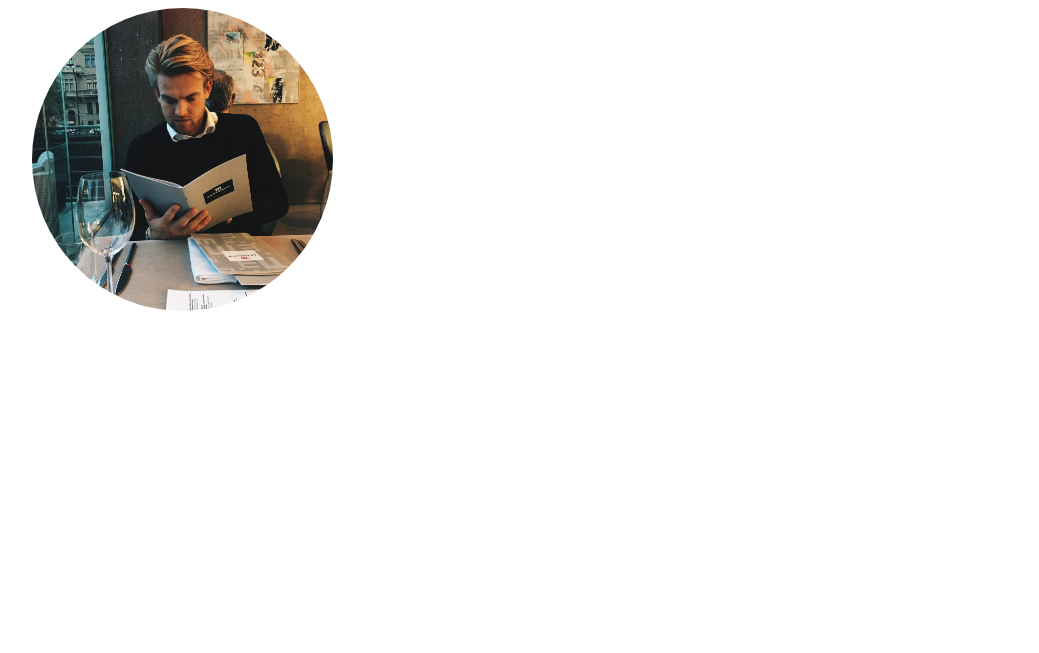
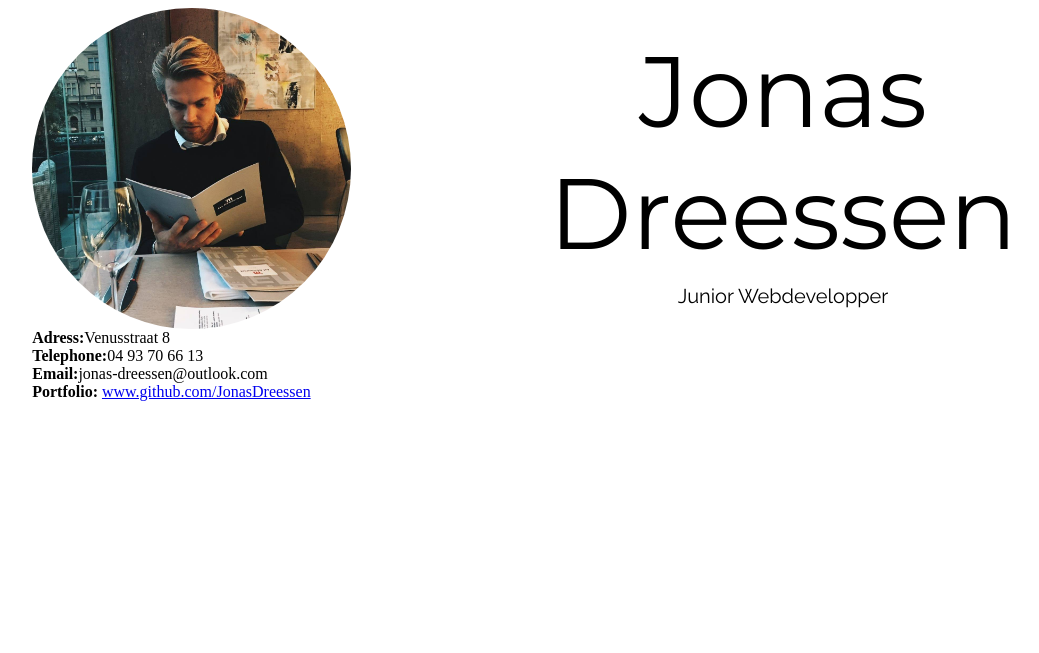
Before and after one commit to JonasDreessen/My-CV, a plain HTML site: page index.html in a window 1280 px wide. Shown: the top 653 px of the page, without its empty margins (39-1078 px from the left). Drawn offline with Linux system fonts and the light colour scheme.

Commit message:
html and css

```diff
--- a/index.html
+++ b/index.html
@@ -5,6 +5,10 @@
     <meta name="viewport" content="width=device-width, initial-scale=1.0" />
     <meta http-equiv="X-UA-Compatible" content="ie=edge" />
     <link rel="stylesheet" href="style.css" />
+    <link
+      href="https://fonts.googleapis.com/css?family=Montserrat|Raleway"
+      rel="stylesheet"
+    />
     <title>Document</title>
   </head>
   <body>
@@ -13,8 +17,31 @@
         <div class="Image">
           <img src="Profilepic.jpg" alt="myface" />
         </div>
-        <div class="Name"></div>
-        <div class="Personalia"></div>
+        <div class="Name">
+          <div id="Jonas">Jonas Dreessen</div>
+          <div id="Job">Junior Webdevelopper</div>
+        </div>
+
+        <div class="Personalia">
+          <div>
+            <span class="title">Adress:</span><span>Venusstraat 8</span>
+          </div>
+          <div>
+            <span class="title">Telephone:</span><span>04 93 70 66 13</span>
+          </div>
+          <div>
+            <span class="title"
+              >Email:</span><span>jonas-dreessen@outlook.com</span>
+          </div>
+          <div>
+            <span class="title">Portfolio:</span>
+            <span><a href="https://github.com/JonasDreessen"
+                >www.github.com/JonasDreessen</a
+              >
+            </span>
+          </div>
+        </div>
+
         <div class="Introduction-"></div>
         <div class="Profiles"></div>
         <div class="Experience"></div>
--- a/style.css
+++ b/style.css
@@ -17,9 +17,26 @@
       border-radius: 100%;
   }
 
-  .Name { grid-area: Name; }
+  .Name { grid-area: Name;
+    margin: auto;
+    text-align: center;}
 
-  .Personalia { grid-area: Personalia; }
+    #Jonas{
+        font-family: 'Montserrat', sans-serif;
+        font-size: 100px;
+    }
+    #Job {
+        font-family: 'Raleway', sans-serif;
+        font-size: 20px;
+        padding-top: 10px;
+    }
+
+  .Personalia { grid-area: Personalia;
+    }
+
+  .title{
+      font-weight: bold;
+  }
 
   .Introduction- { grid-area: Introduction-; }
 
```
